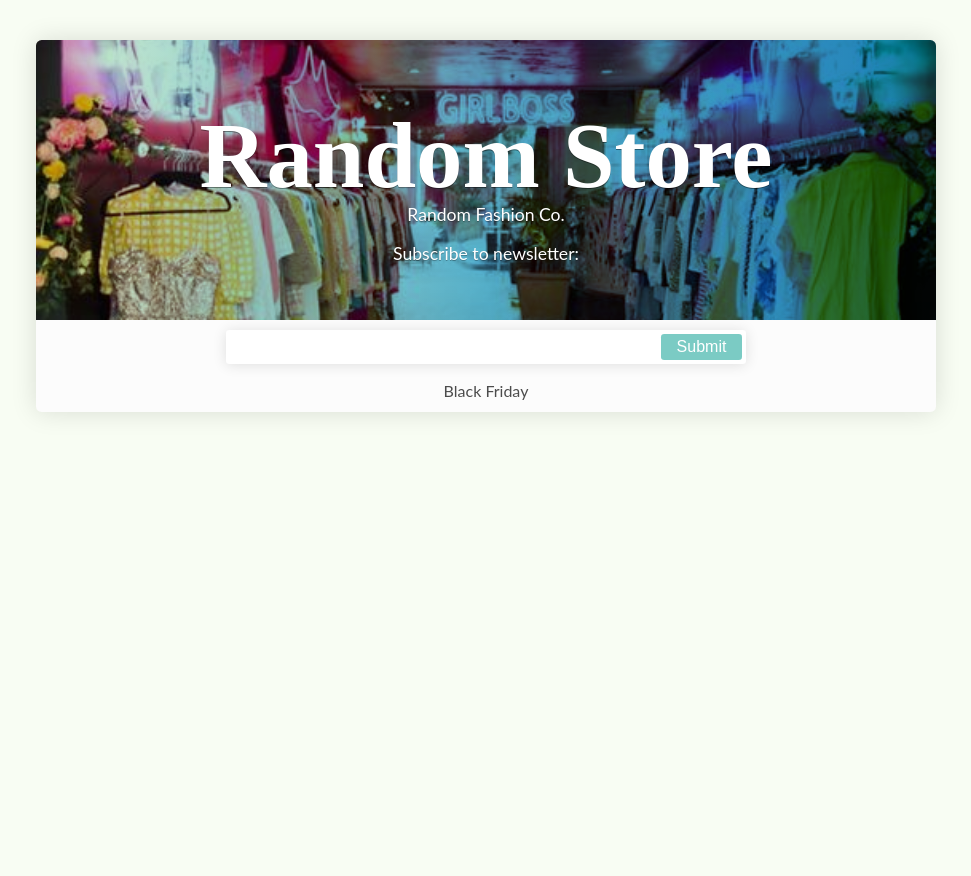
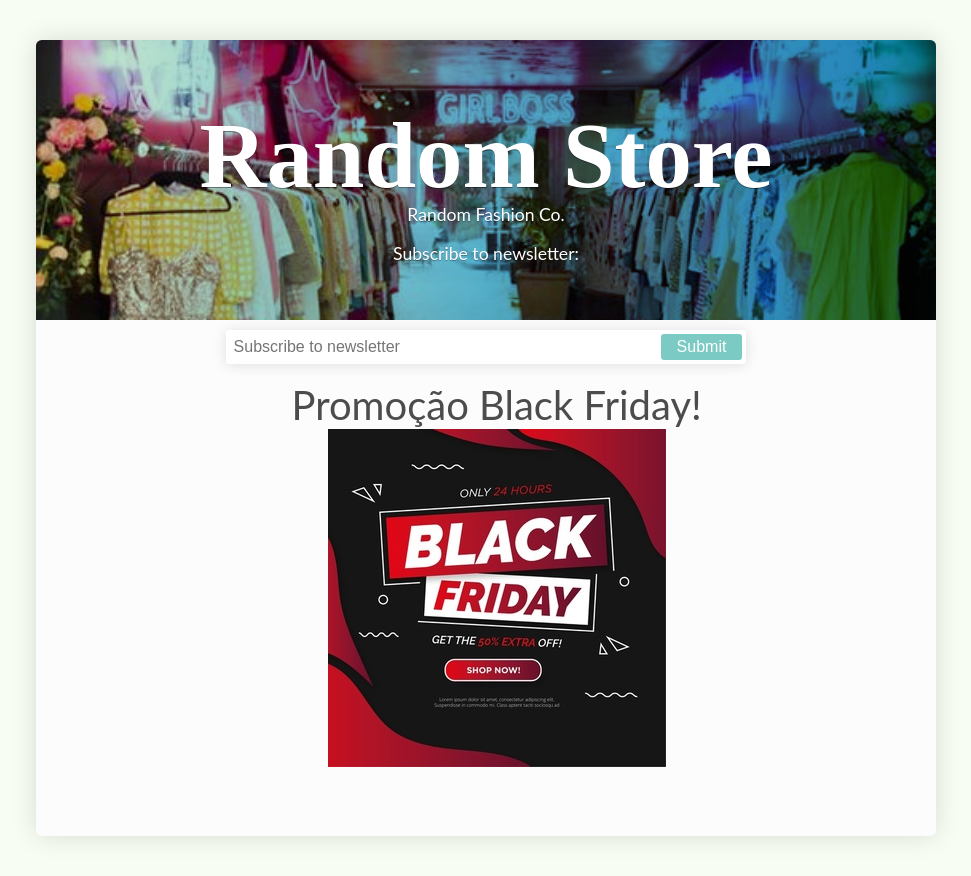
Before and after one commit to sesnick/Desafio-Landing-page, a React (Create React App) app: page / in a window 1280 px wide. Shown: the whole page, without its empty margins (154-1125 px from the left). Before the commit the page ends 800 px from the top, so only its background shows below. Built offline with nearby package versions, Linux system fonts and the light colour scheme.

Commit message:
novo banner

```diff
--- a/src/App.js
+++ b/src/App.js
@@ -5,7 +5,7 @@ import ProductList from "./ProductList"
 class App extends Component{
 
   state = {
-    email:" " ,
+    email:"" ,
    };
 
   lastId= 0
@@ -26,6 +26,7 @@ class App extends Component{
     console.log(id);
     let emailUser = this.state.email;
     localStorage.setItem(`email ${id}`,emailUser );
+    this.setState({ email:""});
 
   };
 
@@ -47,9 +48,9 @@ render() {
           </form>
           </header>
 
-          <div className="main">
-        <ProductList  title="Black Friday"/>
-    </div>
+        <div className="main">
+         <ProductList  title="Promoção Black Friday! "/>
+         </div>
       </div>
   );
  }
--- /dev/null
+++ b/src/Pictures.js
@@ -0,0 +1,12 @@
+import React from 'react';
+import CartIcon from './images/banner.jpg';
+const Pictures = props => {
+    return(
+        <div>
+           <img src={CartIcon} />
+        </div>
+    );
+};
+
+
+export default Pictures;
--- a/src/ProductList.js
+++ b/src/ProductList.js
@@ -1,10 +1,13 @@
 import React from 'react';
+import Pictures from "./Pictures"
 
 const ProductList = props => {
     return(
-        <span>
+        <div className = "Banner">
             {props.title}
-        </span>
+            <Pictures />
+        </div>
+
     );
 };
 
--- a/src/index.css
+++ b/src/index.css
@@ -103,6 +103,11 @@ header {
     url(./images/clothesstore.jpg) no-repeat;
   background-blend-mode: multiply;
   background-size: cover;
+}
+.Banner{
+  font-size: 2.5em;
+  text-align: center;
+  width: 100%;
 }
 
 header input {
```
Also changed, not shown: src/images/banner.jpg (added).
